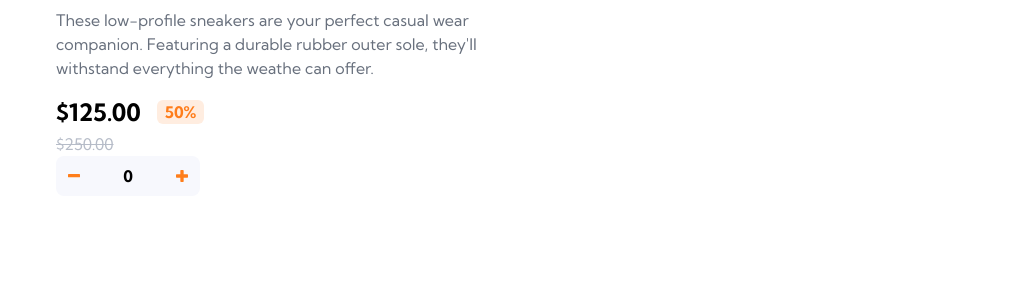
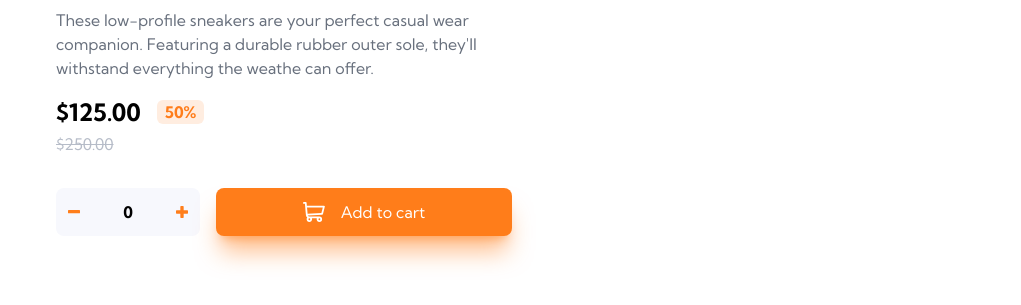
Before and after one commit to Esosek/product-page, an Astro site: page / in a window 1280 px wide. Shown: the part 277-582 px from the top of the page, without its empty margins (128-1149 px from the left). Built offline with nearby package versions, Linux system fonts and the light colour scheme; Astro itself is replaced by a stand-in of ours.

Commit message:
Added ProductInfo

```diff
--- a/src/components/header/Header.tsx
+++ b/src/components/header/Header.tsx
@@ -30,7 +30,6 @@
             className="group-hover:fill-neutral-900 transition-colors"
             d="M20.925 3.641H3.863L3.61.816A.896.896 0 0 0 2.717 0H.897a.896.896 0 1 0 0 1.792h1l1.031 11.483c.073.828.52 1.726 1.291 2.336C2.83 17.385 4.099 20 6.359 20c1.875 0 3.197-1.87 2.554-3.642h4.905c-.642 1.77.677 3.642 2.555 3.642a2.72 2.72 0 0 0 2.717-2.717 2.72 2.72 0 0 0-2.717-2.717H6.365c-.681 0-1.274-.41-1.53-1.009l14.321-.842a.896.896 0 0 0 .817-.677l1.821-7.283a.897.897 0 0 0-.87-1.114ZM6.358 18.208a.926.926 0 0 1 0-1.85.926.926 0 0 1 0 1.85Zm10.015 0a.926.926 0 0 1 0-1.85.926.926 0 0 1 0 1.85Zm2.021-7.243-13.8.81-.57-6.341h15.753l-1.383 5.53Z"
             fill="#69707D"
-            fill-rule="nonzero"
           />
         </svg>
       </button>
--- a/src/components/product/ProductInfo.tsx
+++ b/src/components/product/ProductInfo.tsx
@@ -1,5 +1,6 @@
 import { useState } from 'react';
 import QuantitySelect from './QuantitySelect';
+import PrimaryButton from '../PrimaryButton';
 
 interface IProductInfoProps {}
 
@@ -24,8 +25,8 @@
           50%
         </p>
       </div>
-      <p className="line-through text-neutral-400">$250.00</p>
-      <div className="flex">
+      <p className="line-through text-neutral-400 mb-8">$250.00</p>
+      <div className="flex gap-4">
         <QuantitySelect
           value={productCount}
           onIncrement={() => setProductCount(productCount + 1)}
@@ -33,7 +34,15 @@
             setProductCount(productCount > 0 ? productCount - 1 : 0)
           }
         />
-        {/* PrimaryButton */}
+        <PrimaryButton>
+          <svg width="22" height="20" xmlns="http://www.w3.org/2000/svg">
+            <path
+              d="M20.925 3.641H3.863L3.61.816A.896.896 0 0 0 2.717 0H.897a.896.896 0 1 0 0 1.792h1l1.031 11.483c.073.828.52 1.726 1.291 2.336C2.83 17.385 4.099 20 6.359 20c1.875 0 3.197-1.87 2.554-3.642h4.905c-.642 1.77.677 3.642 2.555 3.642a2.72 2.72 0 0 0 2.717-2.717 2.72 2.72 0 0 0-2.717-2.717H6.365c-.681 0-1.274-.41-1.53-1.009l14.321-.842a.896.896 0 0 0 .817-.677l1.821-7.283a.897.897 0 0 0-.87-1.114ZM6.358 18.208a.926.926 0 0 1 0-1.85.926.926 0 0 1 0 1.85Zm10.015 0a.926.926 0 0 1 0-1.85.926.926 0 0 1 0 1.85Zm2.021-7.243-13.8.81-.57-6.341h15.753l-1.383 5.53Z"
+              fill="#fff"
+            />
+          </svg>
+          Add to cart
+        </PrimaryButton>
       </div>
     </div>
   );
--- a/src/components/product/QuantitySelect.tsx
+++ b/src/components/product/QuantitySelect.tsx
@@ -10,7 +10,7 @@
 
 export default function QuantitySelect(props: IQuantitySelectProps) {
   return (
-    <div className="flex w-full justify-between text-center gap-6 bg-neutral-100 rounded-lg py-2 px-3 font-bold sm:max-w-36">
+    <div className="flex w-full items-center justify-between text-center gap-6 bg-neutral-100 rounded-lg py-2 px-3 font-bold sm:max-w-36">
       <button onClick={props.onDecrement} className="hover:opacity-75">
         <img src={minusIcon.src} alt="Minus icon" />
       </button>
```
